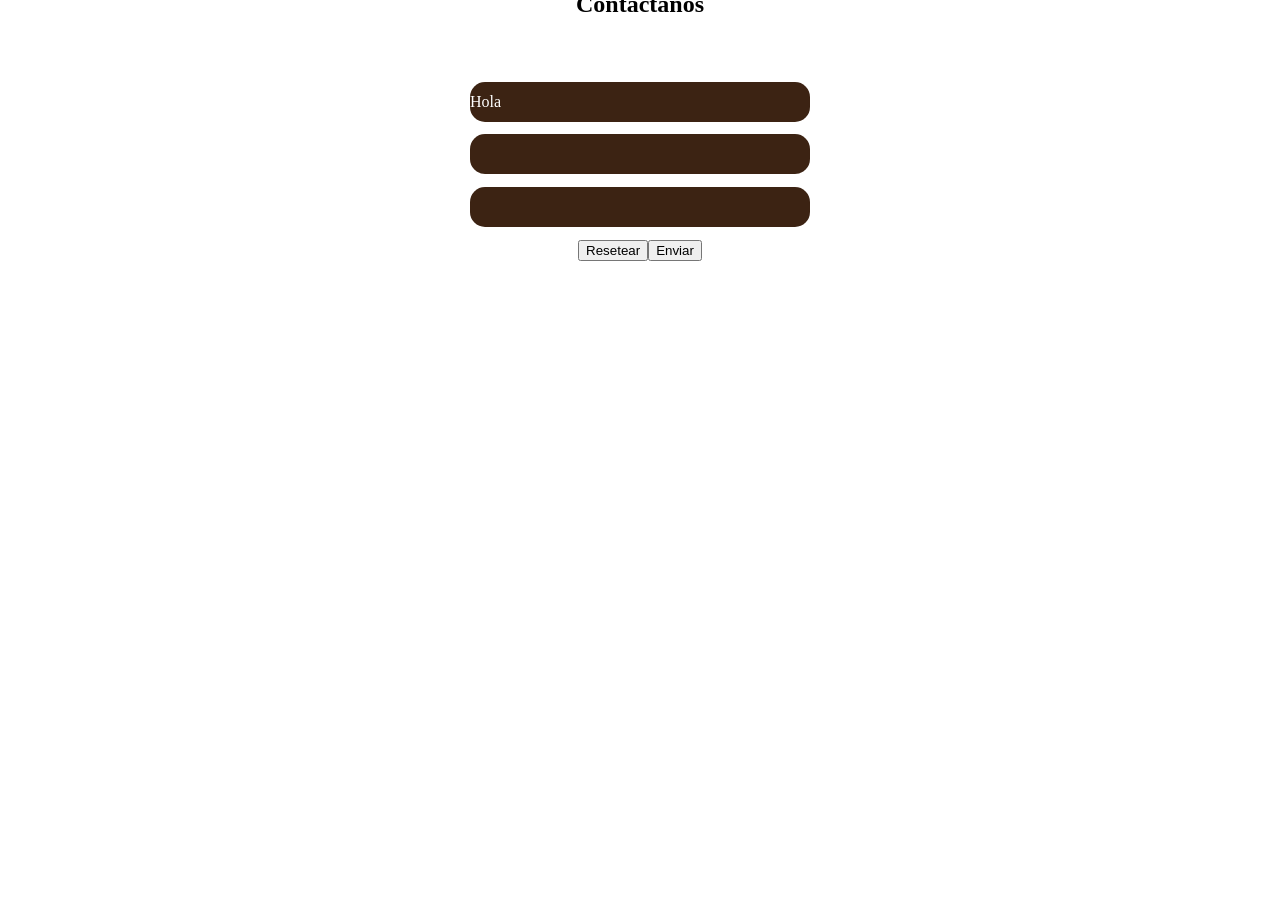
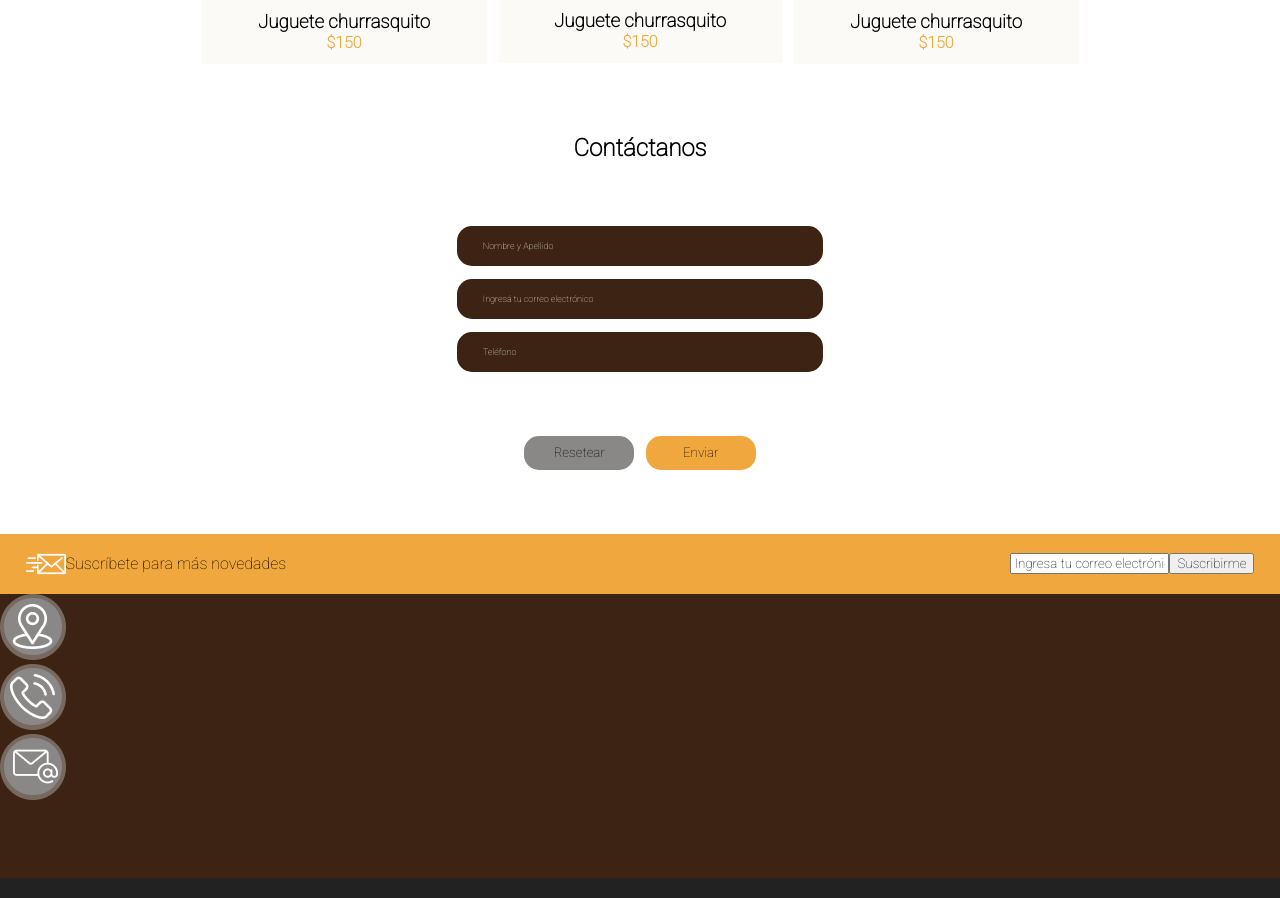
Before and after one commit to AlejaMC15/frontend-CTD, a plain HTML site: page petShop/index.html in a window 1280 px wide. Shown: the part 1098-1996 px from the top of the page. Before the commit the page ends 1359 px from the top, so only its background shows below. Drawn offline with Linux system fonts and the light colour scheme.

Commit message:
add new styles

```diff
--- a/petShop/css/styles.css
+++ b/petShop/css/styles.css
@@ -1,5 +1,8 @@
+@import url("https://fonts.googleapis.com/css2?family=Roboto:wght@100&display=swap");
+
 * {
   margin: 0;
+  font-family: "Roboto", sans-serif;
 }
 
 .language {
@@ -12,13 +15,13 @@ margin: 0;
   padding: 0 5%;
 }
 
-.language ul{
+.language ul {
   display: flex;
   list-style: none;
 }
 
 .menu {
-    background-color: #F0A83E;
+  background-color: #f0a83e;
   display: flex;
   justify-content: space-between;
   align-items: center;
@@ -26,10 +29,10 @@ margin: 0;
 }
 
 .menu img {
-    height: 23px
+  height: 23px;
 }
 
-.menu ul{
+.menu ul {
   display: flex;
   list-style: none;
 }
@@ -65,7 +68,7 @@ margin: 0;
 .text button {
   height: 49px;
   margin-top: 3%;
-    background: #F0A83E;
+  background: #f0a83e;
   border-radius: 5px;
   border-color: transparent;
 }
@@ -78,15 +81,23 @@ margin: 0;
   display: flex;
   align-items: center;
   justify-content: center;
+  margin-top: 2%;
 }
 
 .listProducts div {
-    background: #FBFAF6;
+  background: #fbfaf6;
   margin: 6px;
+  padding-bottom: 1%;
 }
 
 .listProducts img {
   margin: 10px;
+}
+
+.listProducts span {
+  color: #f0a83e;
+  font-weight: bold;
+  padding-bottom: 2%;
 }
 
 .sectionThree h2 {
@@ -94,19 +105,86 @@ margin: 0;
   margin: 5%;
 }
 
-.sectionThree p {
+.sectionThree span {
   width: 340px;
   height: 40px;
-    background-color: #3C2313;
+  background-color: #3c2313;
   border-radius: 15px;
   margin: auto;
   margin-bottom: 1%;
   color: white;
   display: flex;
   align-items: center;
+  font-size: 9px;
+  padding-left: 2%;
 }
 
 .sectionThree .buttons {
   display: flex;
   justify-content: center;
+  margin: 5%;
 }
+
+.imgHuella {
+  margin: 3%;
+}
+
+.containerPdcts h2 {
+  margin-bottom: 2%;
+}
+
+.reset {
+  width: 110px;
+  height: 34px;
+  left: calc(50% - 110px / 2 - 52px);
+  top: calc(50% - 34px / 2 + 453.5px);
+  background: #8a8787;
+  border-radius: 15px;
+  border-color: transparent;
+  margin-right: 1%;
+}
+
+.send {
+  width: 110px;
+  height: 34px;
+  left: calc(50% - 110px / 2 + 64px);
+  top: calc(50% - 34px / 2 + 453.5px);
+  border-color: transparent;
+  background: #f0a83e;
+  border-radius: 15px;
+}
+
+footer div {
+  display: flex;
+  justify-content: space-between;
+}
+
+.lineOne {
+  height: 60px;
+  background: #f0a83e;
+  display: flex;
+  align-items: center;
+  padding: 0 2%;
+}
+
+.lineOne div {
+  align-items: center;
+}
+
+.lineTwo {
+  height: 284px;
+  left: calc(50% - 1024px / 2);
+  bottom: 17px;
+  background: #3c2313;
+}
+
+.lineThree {
+  height: 20px;
+  left: calc(50% - 1024px / 2);
+  bottom: 0px;
+  background: #222222;
+}
+
+.lineTwo div {
+  display: block;
+}
--- a/petShop/index.html
+++ b/petShop/index.html
@@ -37,8 +37,8 @@
             </div>
         </section>
         <section class="sectionTwo">
-            <div>
-                <img src="./images/pawprint1.png" />
+            <div class="containerPdcts">
+                <img class="imgHuella" src="./images/pawprint1.png" />
                 <h2>Productos destacados</h2>
                 <span>Comederos -</span>
                 <span>Accesorios -</span>
@@ -65,19 +65,40 @@
         <section class="sectionThree">
             <div>
                 <h2>Contáctanos</h2>
-                <p>Hola</p>
-                <p></p>
-                <p></p>
+                <span>Nombre y Apellido</span>
+                <span>Ingresá tu correo electrónico</span>
+                <span>Teléfono</span>
             </div>
             <div class="buttons">
-                <button>
+                <button class="reset">
                     Resetear
                 </button>
-                <button>
+                <button class="send">
                     Enviar
                 </button>
             </div>
         </section>
+        <footer class="footer">
+            <div class="lineOne">
+                <div>
+                    <img src="./images/enviar-correo.png" alt="message" />
+                    <span>Suscríbete para más novedades</span>
+                </div>
+                <div>
+                    <input value="Ingresa tu correo electrónico"></input>
+                    <button>Suscribirme</button>
+                </div>
+            </div>
+            <div class="lineTwo">
+                <div>
+                    <article><img src="./images/ubicacion.png" alt="" /></article>
+                    <article><img src="./images/telefono.png" alt="" /></article>
+                    <article><img src="./images/mensaje.png" alt="" /></article>
+                </div>
+                <div></div>
+            </div>
+            <div class="lineThree"></div>
+        </footer>
     </main>
 </body>
 
```
Also changed, not shown: petShop/images/enviar-correo.png (renamed from petShop/images/enviar-correo 1.png), petShop/images/mensaje.png (renamed from petShop/images/Icono (2).png), petShop/images/telefono.png (renamed from petShop/images/Icono (1).png), petShop/images/ubicacion.png (renamed from petShop/images/Icono.png). Lines whose indentation alone changed are shown as unchanged.
